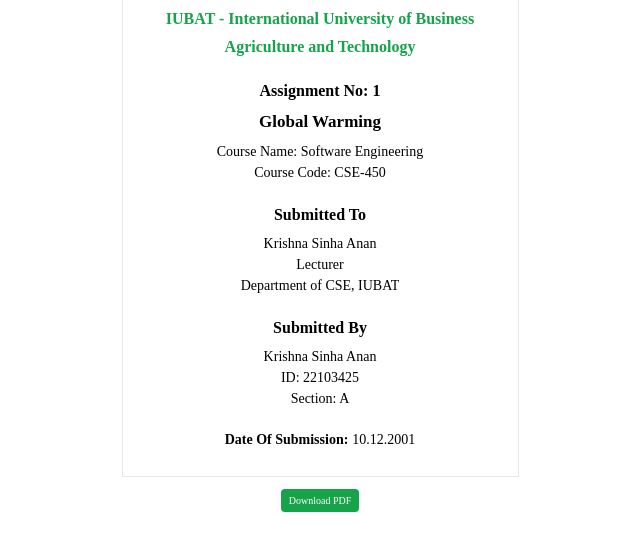
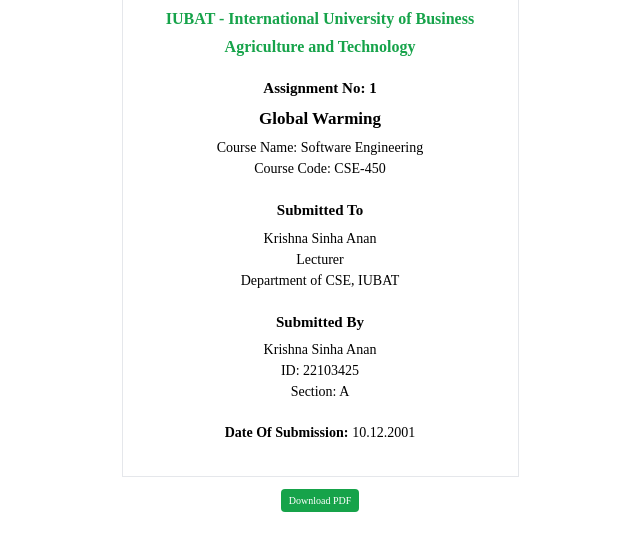
Before and after one commit to hiimkrishna/CoverPageGeneration, a plain HTML site: page preview.html in a window 1280 px wide. Shown: the part 92-642 px from the top of the page, without its empty margins (320-960 px from the left). Drawn offline with nearby package versions, Linux system fonts and the light colour scheme.

Commit message:
Sizing updated

```diff
--- a/preview.html
+++ b/preview.html
@@ -40,9 +40,9 @@
       </h1>
 
       <!-- Assignment Info -->
-      <div class="text-center mt-[20px]">
+      <div class="text-center mt-[18px]">
         <h2
-          class="flex justify-center items-center text-[16px] font-bold mb-1.5"
+          class="flex justify-center items-center text-[15px] font-bold mb-1.5"
         >
           Assignment No: 1
         </h2>
@@ -60,7 +60,7 @@
       <!-- Submitted To -->
       <section class="text-center mt-[20px]">
         <h2
-          class="flex justify-center items-center text-[16px] font-bold mb-1.5"
+          class="flex justify-center items-center text-[15px] font-bold mb-1.5"
         >
           Submitted To
         </h2>
@@ -74,7 +74,7 @@
       <!-- Submitted By -->
       <section class="text-center mt-[20px]">
         <h2
-          class="flex justify-center items-center text-[16px] font-bold mb-1.5"
+          class="flex justify-center items-center text-[15px] font-bold mb-1.5"
         >
           Submitted By
         </h2>
```
